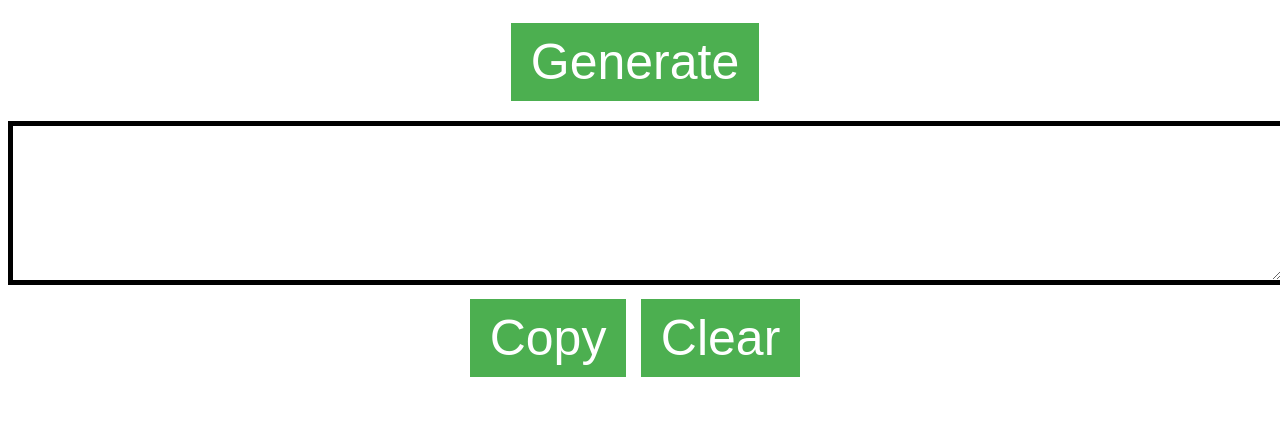
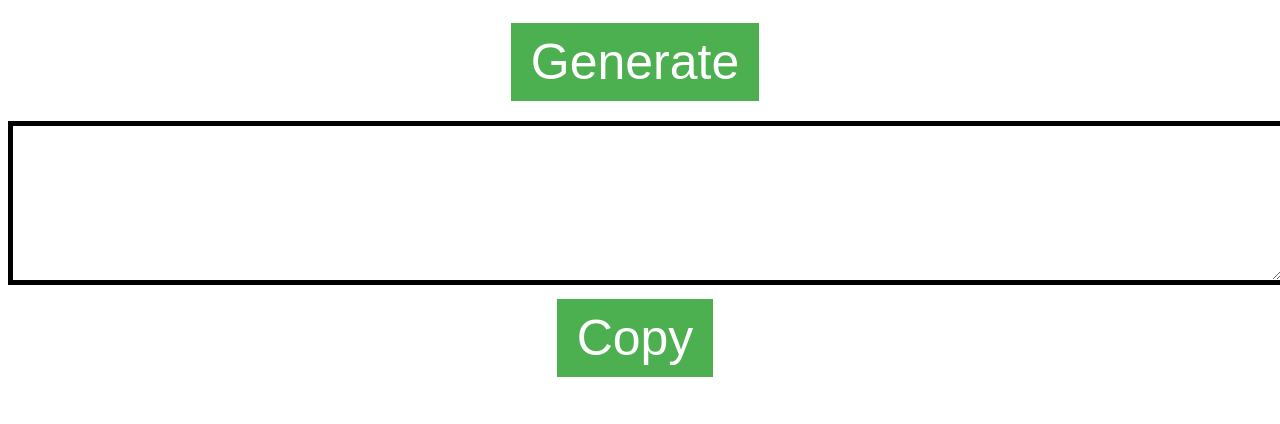
Before and after one commit to alam808/Random_word, a plain HTML site: page index (1).html in a window 1280 px wide. Shown: the part 129-553 px from the top of the page. Drawn offline with Linux system fonts and the light colour scheme.

Commit message:
Update index (1).html

```diff
--- a/index (1).html
+++ b/index (1).html
@@ -13,8 +13,6 @@
 
     <br>
     <button onclick="copyToClipboard()">Copy</button>
-    <button onclick="clearTextarea()">Clear</button>
-
 
   <p class="paragraf">1. Copy and paste 12 Word into <a href="https://iancoleman.io/bip39/">Iancoleman Bip39</a></p>
 
```
